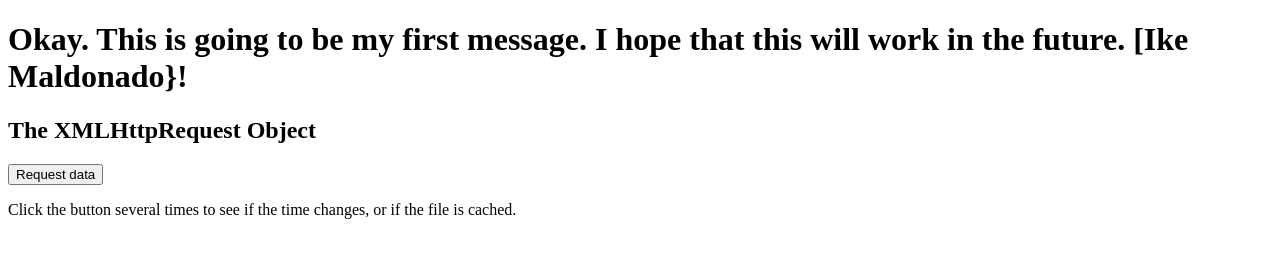
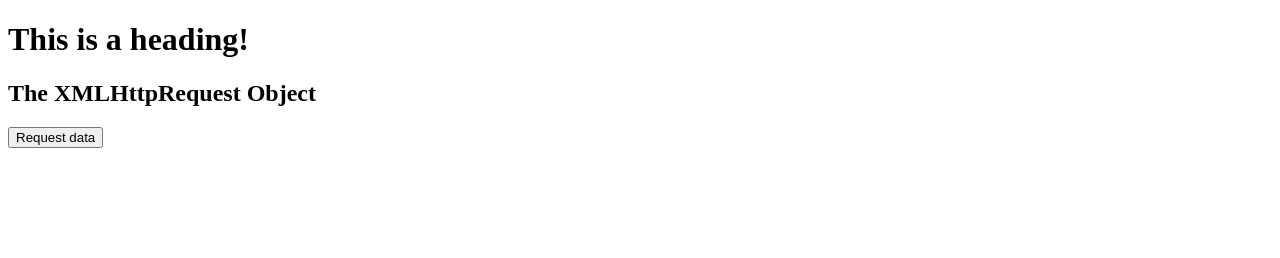
Before and after one commit to imaldon4/FilePractice, a plain HTML site: page index.html in a window 1280 px wide. Both pictures are taken after a click on the button "Request data". Drawn offline with nearby package versions, Linux system fonts and the light colour scheme.

Commit message:
Added jquery functionality to button to hide p

```diff
--- a/index.html
+++ b/index.html
@@ -15,7 +15,7 @@
   <p>Click the button several times to see if the time changes, or if the file is cached.</p>
 
 
-<script>
+<!-- <script>
 function loadDoc(url, cFunction){
   var xhttp = new XMLHttpRequest();
   xhttp.onreadystatechange = function(){
@@ -30,11 +30,13 @@ function loadDoc(url, cFunction){
 function myFunction(xhttp){
   document.getElementById('heading').innerHTML = xhttp.responseText;
 }
-</script>
+</script> -->
 
 <script>
   $(document).ready(function(){
-
+    $("button").click(function(){
+      $("p").hide();
+    });
   });
 </script>
 
```
